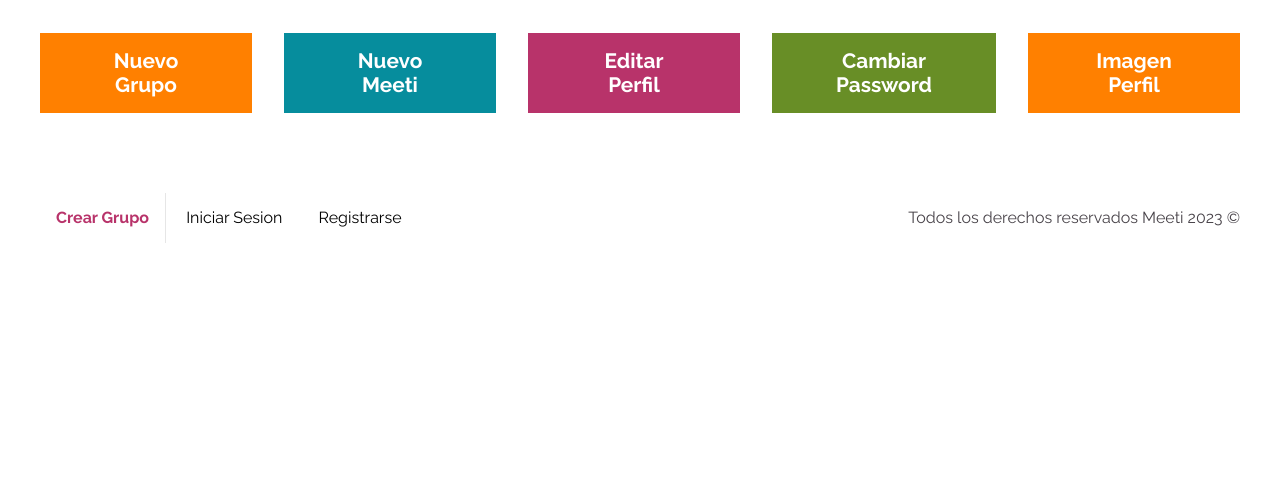
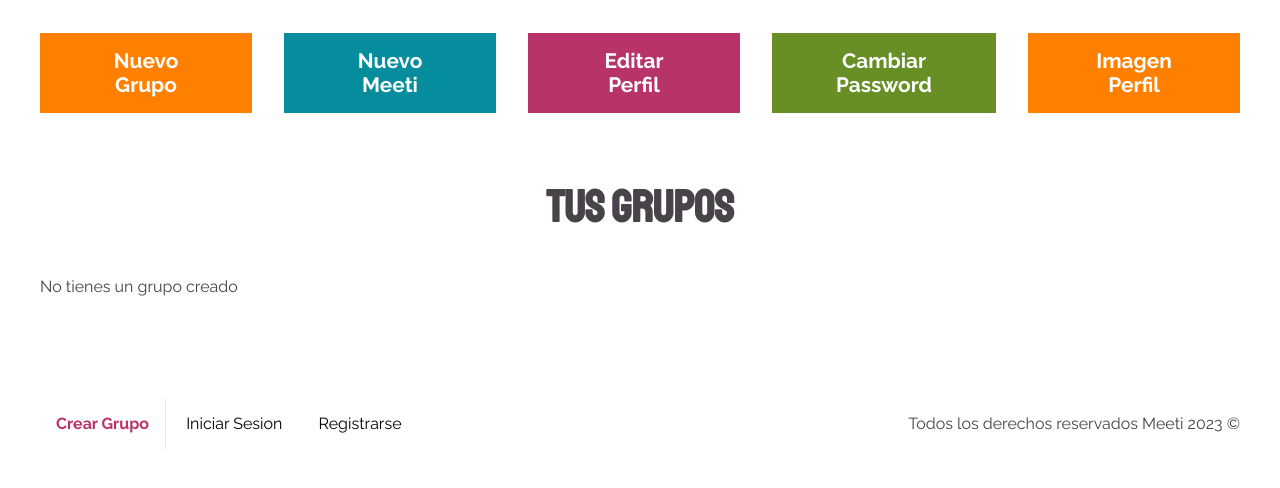
Before and after one commit to IgorNSMD/meeti, a Node server app: page /administracion in a window 1280 px wide. Shown: the part 271-759 px from the top of the page. Run offline with Node 20, Linux system fonts and the light colour scheme; the visitor is signed in with stand-in values (Sample User, id 1); data that the repository does not hold is empty; some libraries are stand-ins or nearby versions.

Commit message:
Capitulo 295

```diff
--- a/controllers/adminController.js
+++ b/controllers/adminController.js
@@ -1,8 +1,12 @@
+const Grupos = require('../models/Grupos');
+
 exports.panelAdministracion = async (req, res) => {
+
+    const grupos = await Grupos.findAll({where:{ usuarioId : req.user.id }});
 
     res.render('administracion', {
         nombrePagina : 'Panel de Administracion',
-            // grupos,
+        grupos,
         // meeti,
         // anteriores,
         // moment
--- a/views/administracion.ejs
+++ b/views/administracion.ejs
@@ -9,4 +9,27 @@
         <a href="/imagen-perfil" class="btn btn-amarillo">Imagen Perfil</a>
     </div>
 
+    <div class="seccion-admin">
+        <h2>Tus Grupos</h2>
+        <% if(grupos.length ) { %>
+
+            <ul>
+                <% grupos.forEach(grupo => { %>
+                <li>
+                    <div class="informacion-admin">
+                        <h3><%= grupo.nombre %></h3>
+                    </div>
+                    <div class="acciones contenedor-botones">
+                        <a href="/editar-grupo/<%= grupo.id %>" class="btn btn-verde">Editar</a>
+                        <a href="/imagen-grupo/<%= grupo.id %>" class="btn btn-azul2">Imagen</a>
+                        <a href="/eliminar-grupo/<%= grupo.id %>" class="btn btn-rojo">Eliminar</a>
+                    </div>
+                </li>
+                <% }) %>
+            </ul>
+        <% } else { %>
+            <p>No tienes un grupo creado</p>
+        <% } %>
+    </div>
+
 </main>
```
Lines whose indentation alone changed are shown as unchanged.
